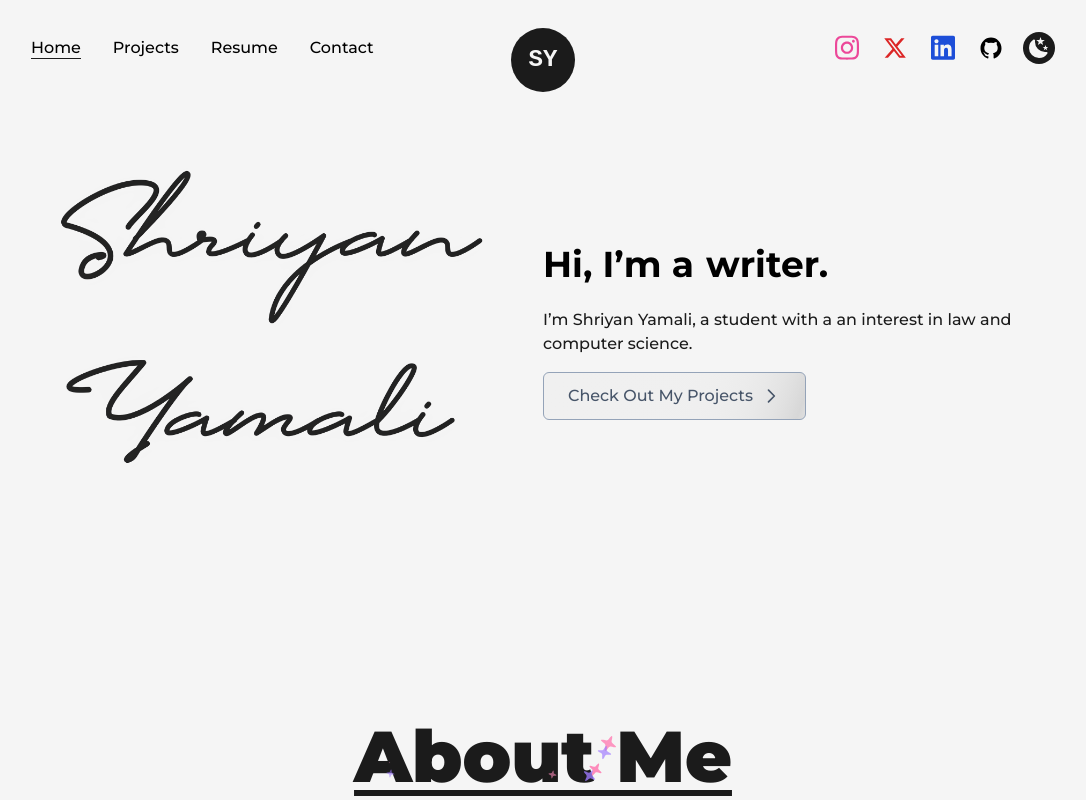
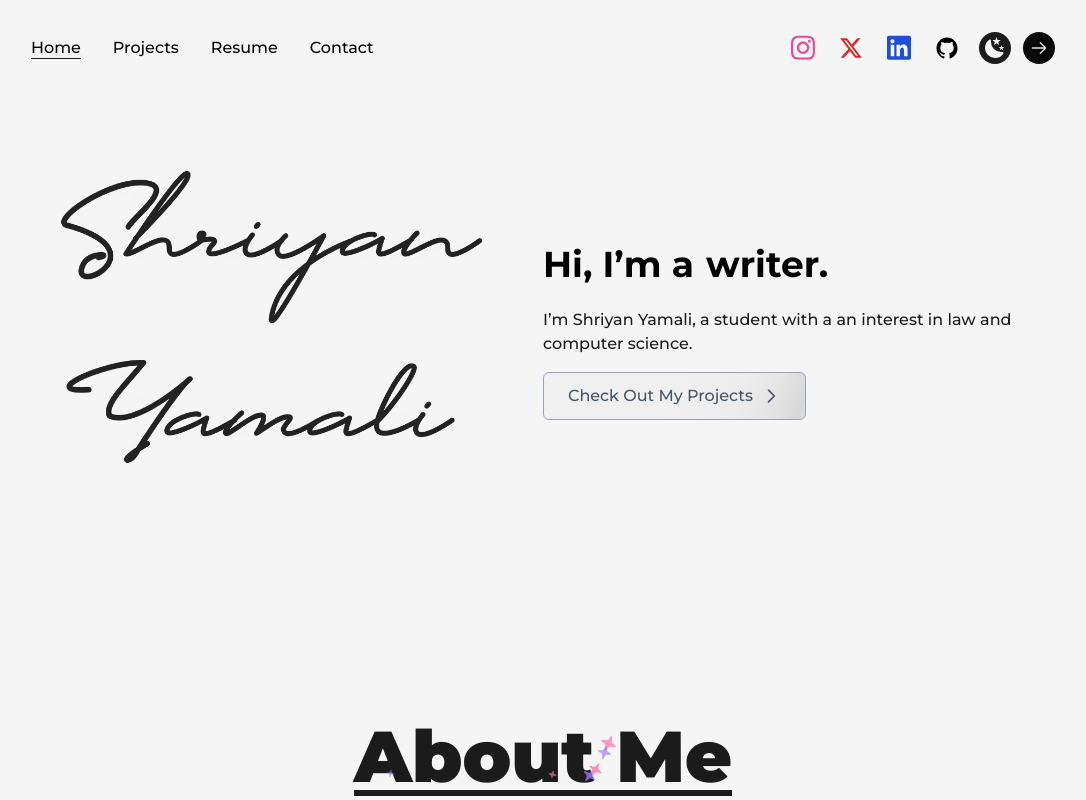
Before and after one commit to shriyanyamali/portfolio-v2, a Next.js app: page / in a window 1280 px wide. Shown: the top 800 px of the page, without its empty margins (97-1183 px from the left). Built offline with nearby package versions, Linux system fonts and the light colour scheme.

Commit message:
added backline to dev website

```diff
--- a/src/components/Logo.js
+++ b/src/components/Logo.js
@@ -7,35 +7,7 @@ const MotionLink = motion(Link);
 const Logo = () => {
   return (
     <div className="flex items-center justify-center mt-2">
-      <MotionLink
-        href="/"
-        className="w-16 h-16 bg-dark text-light flex items-center justify-center rounded-full text-2xl font-bold
-        border border-solid border-transparent dark:border-light xtl:hidden lg:!flex
-        "
-        style={{ fontFamily: "'Courier New', Courier, 'Lucida Console', monospace" }}
-        whileHover={{
-          scale: 1.25,
-          backgroundColor: [
-            "#333333",
-            "#4682B4",
-            "#A9A9A9",
-            "#87CEEB",
-            "#B0C4DE",
-            "#708090",
-            "#2E8B57",
-            "#20B2AA",
-            "#2F4F4F",
-          ],
-          transition: {
-            backgroundColor: {
-              duration: 2,
-              repeat: Infinity,
-            },
-          },
-        }}
-      >
-        SY
-      </MotionLink>
+
     </div>
   );
 };
--- a/src/components/NavBar.js
+++ b/src/components/NavBar.js
@@ -34,6 +34,8 @@ const outerContainerVariants = {
     },
   },
 };
+
+const MotionLink = motion(Link);
 
 const textContainerVariants = {
   hidden: { opacity: 0 },
@@ -216,7 +218,7 @@ const NavBar = () => {
 
           <button
             onClick={() => setMode(mode === "light" ? "dark" : "light")}
-            className={`ml-5 flex items-center justify-center rounded-full p-1 ${
+            className={`ml-5 flex items-center justify-center rounded-full p-1 mx-3 ${
               mode === "light" ? "bg-dark text-light" : "bg-light text-dark"
             }`}
           >
@@ -226,6 +228,32 @@ const NavBar = () => {
               <MoonIcon className={"fill-dark"} />
             )}
           </button>
+
+          <MotionLink
+            href="https://dev.shriyanyamali.tech/"
+            className="group relative inline-flex h-8 w-8 items-center justify-center overflow-hidden rounded-full bg-neutral-950 dark:bg-neutral-100 font-medium text-neutral-200 dark:text-neutral-900 transition-all duration-300 hover:w-48"
+          >
+            <div className="inline-flex whitespace-nowrap opacity-0 transition-all duration-200 group-hover:-translate-x-6 group-hover:opacity-100">
+              View Plain Site
+            </div>
+            <div className="absolute right-1.5">
+              <svg
+                width="15"
+                height="15"
+                viewBox="0 0 15 15"
+                fill="none"
+                xmlns="http://www.w3.org/2000/svg"
+                className="h-5 w-5 transition-transform duration-300 group-hover:rotate-180"
+              >
+                <path
+                  d="M8.14645 3.14645C8.34171 2.95118 8.65829 2.95118 8.85355 3.14645L12.8536 7.14645C13.0488 7.34171 13.0488 7.65829 12.8536 7.85355L8.85355 11.8536C8.65829 12.0488 8.34171 12.0488 8.14645 11.8536C7.95118 11.6583 7.95118 11.3417 8.14645 11.1464L11.2929 8H2.5C2.22386 8 2 7.77614 2 7.5C2 7.22386 2.22386 7 2.5 7H11.2929L8.14645 3.85355C7.95118 3.65829 7.95118 3.34171 8.14645 3.14645Z"
+                  fill="currentColor"
+                  fillRule="evenodd"
+                  clipRule="evenodd"
+                ></path>
+              </svg>
+            </div>
+          </MotionLink>
         </nav>
       </div>
 
@@ -326,7 +354,7 @@ const NavBar = () => {
               <motion.div variants={itemVariants}>
                 <motion.button
                   onClick={() => setMode(mode === "light" ? "dark" : "light")}
-                  className={`ml-5 sm:mx-1 flex items-center justify-center rounded-full p-1 w-12 ${
+                  className={`ml-5 sm:mx-1 flex items-center justify-center rounded-full p-1 w-12 mr-8 mb-4 ${
                     mode === "light"
                       ? "bg-dark text-light xs:mt-2"
                       : "bg-light text-dark xs:mt-2"
@@ -338,7 +366,33 @@ const NavBar = () => {
                     <MoonIcon className={"fill-dark"} />
                   )}
                 </motion.button>
+
               </motion.div>
+              <MotionLink
+                  href="https://dev.shriyanyamali.tech/"
+                  className="group relative inline-flex h-12 items-center justify-center overflow-hidden rounded-full dark:bg-neutral-950 bg-neutral-100 font-medium dark:text-neutral-200 text-neutral-900 w-48"
+                >
+                  <div className="mr-6">
+                    View Plain Site
+                  </div>
+                  <div className="absolute right-3.5">
+                    <svg
+                      width="15"
+                      height="15"
+                      viewBox="0 0 15 15"
+                      fill="none"
+                      xmlns="http://www.w3.org/2000/svg"
+                      className="h-5 w-5 transition-transform duration-300 group-hover:rotate-180"
+                    >
+                      <path
+                        d="M8.14645 3.14645C8.34171 2.95118 8.65829 2.95118 8.85355 3.14645L12.8536 7.14645C13.0488 7.34171 13.0488 7.65829 12.8536 7.85355L8.85355 11.8536C8.65829 12.0488 8.34171 12.0488 8.14645 11.8536C7.95118 11.6583 7.95118 11.3417 8.14645 11.1464L11.2929 8H2.5C2.22386 8 2 7.77614 2 7.5C2 7.22386 2.22386 7 2.5 7H11.2929L8.14645 3.85355C7.95118 3.65829 7.95118 3.34171 8.14645 3.14645Z"
+                        fill="currentColor"
+                        fillRule="evenodd"
+                        clipRule="evenodd"
+                      ></path>
+                    </svg>
+                  </div>
+                </MotionLink>
             </motion.nav>
           </motion.div>
         )}
```
